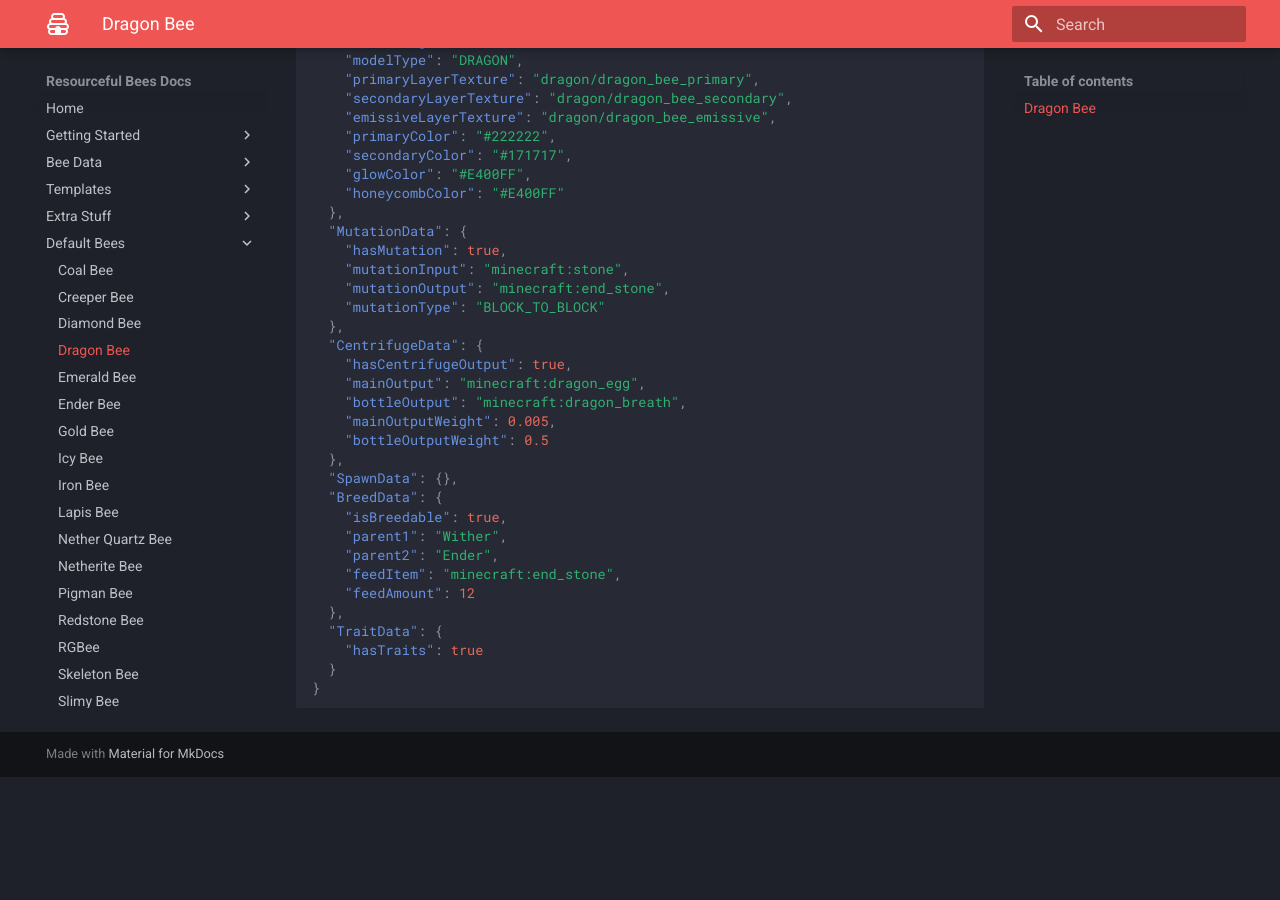
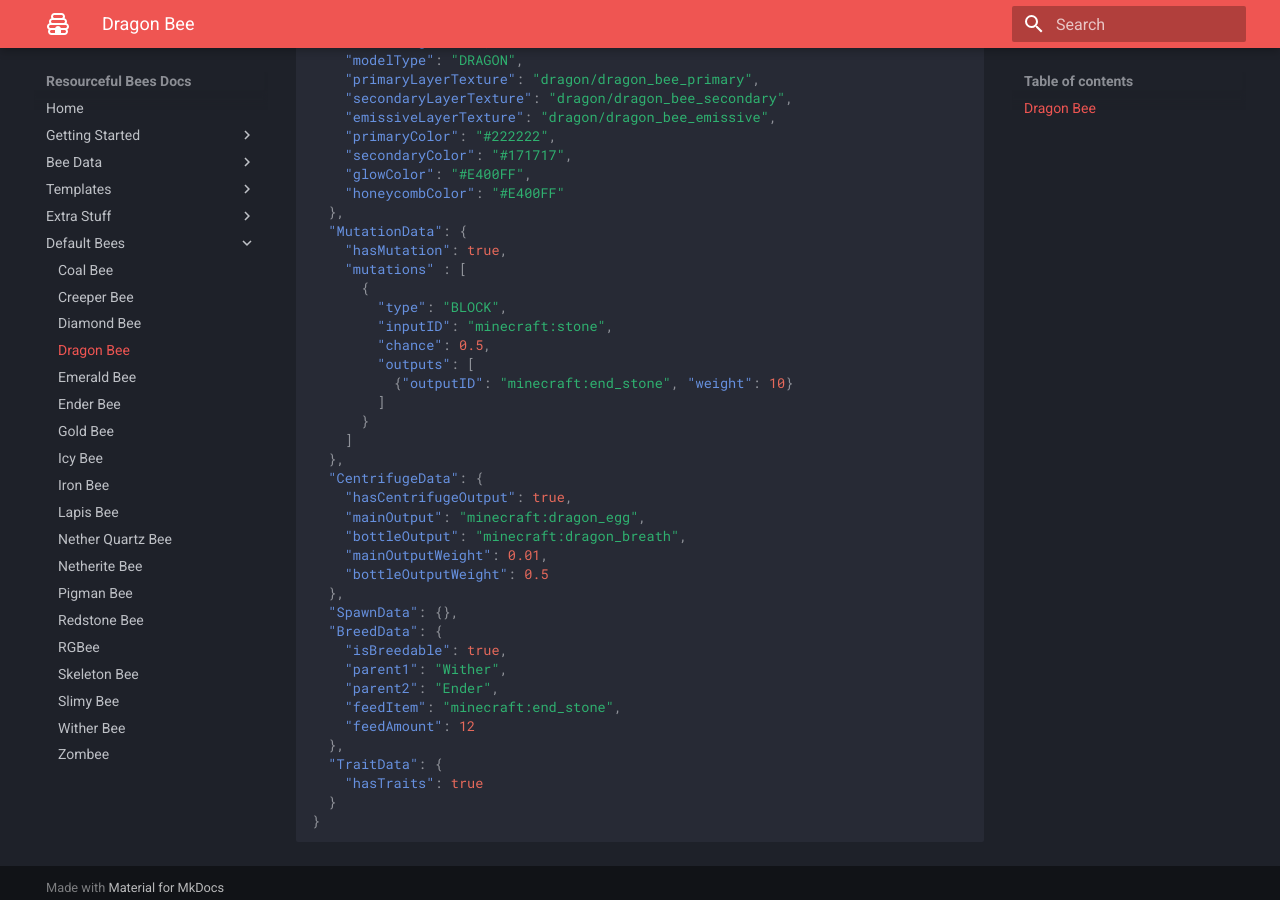
Before and after one commit to Team-Resourceful/ResourcefulBeesDocs, an MkDocs documentation site: the page built from docs/default_bees/dragon.md, in a window 1280 px wide and 900 px high, scrolled down 514 px. Built offline with MkDocs 1.6.1 and Material for MkDocs 9.7.7, drawn with Linux system fonts in a browser that asks for light colours; before the commit the page ends 1291 px from its top, so only the background shows below that.

Commit message:
update dragon bee & add dungeon bee

```diff
--- a/docs/default_bees/dragon.md
+++ b/docs/default_bees/dragon.md
@@ -23,15 +23,22 @@ This is the default Dragon Bee configuration provided by the mod. Any discrepanc
   },
   "MutationData": {
     "hasMutation": true,
-    "mutationInput": "minecraft:stone",
-    "mutationOutput": "minecraft:end_stone",
-    "mutationType": "BLOCK_TO_BLOCK"
+    "mutations" : [
+      {
+        "type": "BLOCK",
+        "inputID": "minecraft:stone",
+        "chance": 0.5,
+        "outputs": [
+          {"outputID": "minecraft:end_stone", "weight": 10}
+        ]
+      }
+    ]
   },
   "CentrifugeData": {
     "hasCentrifugeOutput": true,
     "mainOutput": "minecraft:dragon_egg",
     "bottleOutput": "minecraft:dragon_breath",
-    "mainOutputWeight": 0.005,
+    "mainOutputWeight": 0.01,
     "bottleOutputWeight": 0.5
   },
   "SpawnData": {},
```
Also changed, not shown: docs/default_bees/dungeon.md (added, +65 -0 lines).
